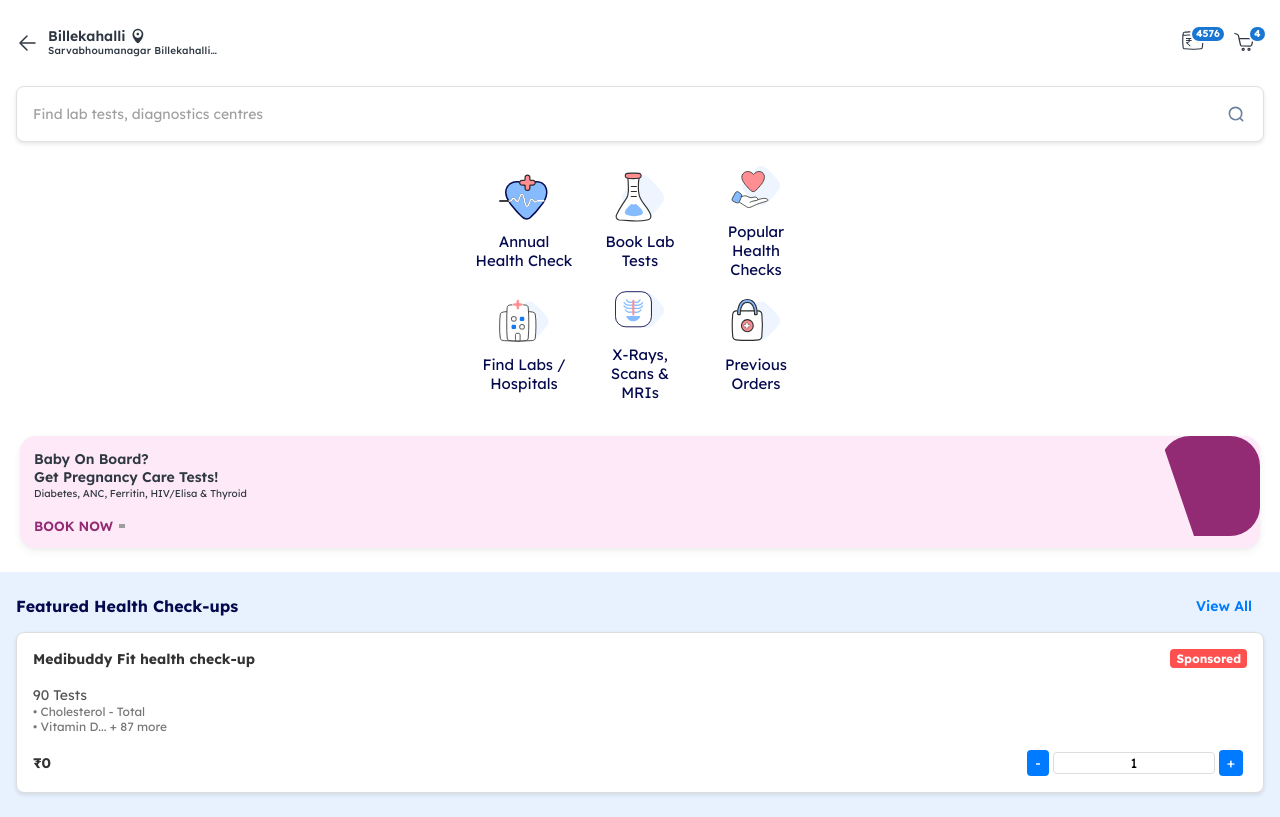
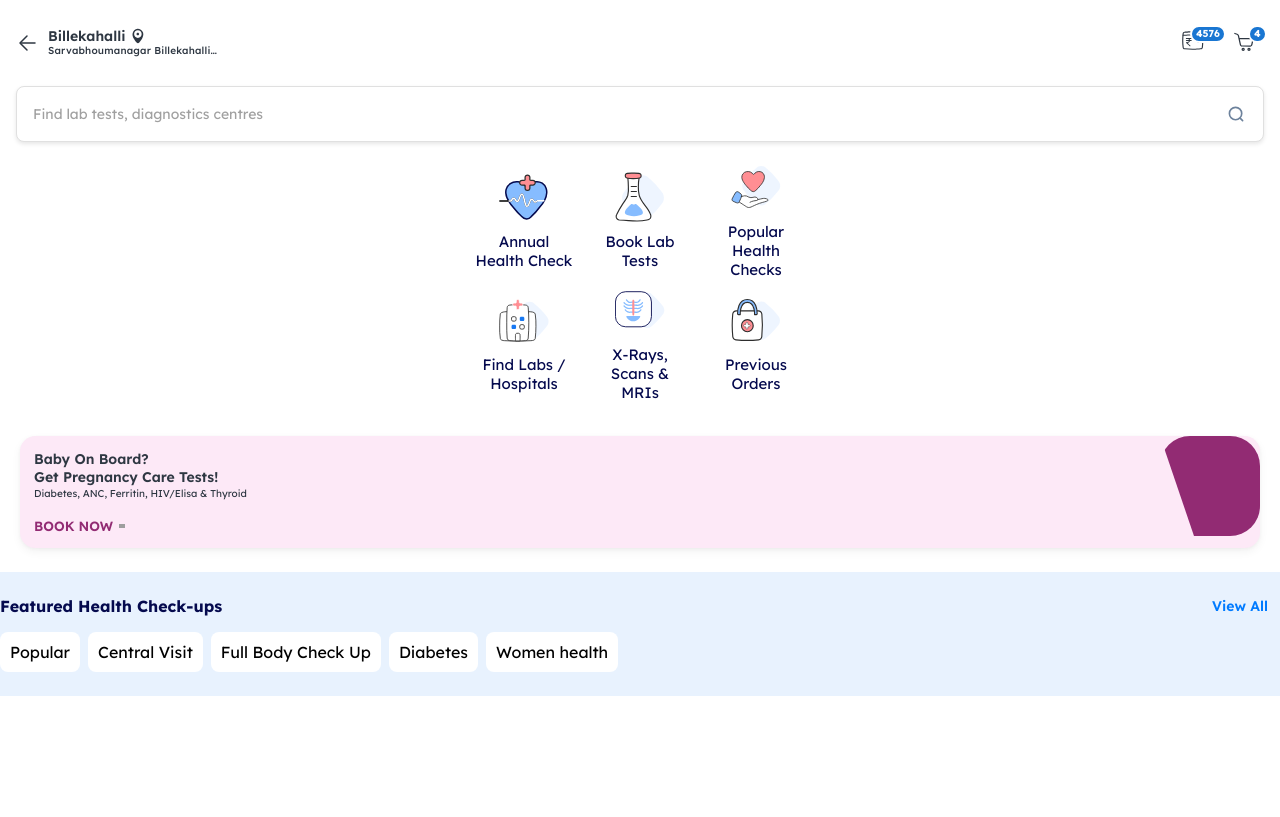
Before and after one commit to dixithsnaik/meddibuddi-assisment, a React (Create React App) app: page / in a window 1280 px wide. Built offline with nearby package versions, Linux system fonts and the light colour scheme; grey boxes are pictures that could not be loaded.

Commit message:
slider tabs

```diff
--- a/src/App.css
+++ b/src/App.css
@@ -279,142 +279,3 @@
   white-space: nowrap;
   border: 0;
 }
-
-
-/*Featured Health Check-ups*/
-
-
-.featured-health-checkup {
-  padding:24px 16px;
-  background-color: #E8F2FE;
-  width: 100%;
-}
-
-/* Header container */
-.featured-header {
-  display: flex;
-  justify-content: space-between;
-  align-items: center;
-  font-weight: 600;
-  margin-bottom: 16px;
-}
-
-.featured-header span {
-  font-size: 16px;
-  font-weight: bold;
-  color: #050A4E;
-  cursor: pointer;
-}
-
-.featured-header span:last-child {
-  color: #007bff;
-  font-size: 14px;
-  font-weight: 600;
-  padding-right: 12px;
-}
-
-/* Tabs container */
-.featured-tabs {
-  display: flex;
-  gap: 10px;
-  margin-bottom: 16px;
-}
-
-.featured-tabs div {
-  flex: 1;
-  padding: 8px 12px;
-  text-align: center;
-  border: 1px solid #ddd;
-  border-radius: 16px;
-  cursor: pointer;
-  font-size: 14px;
-  color: #333;
-  background-color: #fff;
-}
-
-.featured-tabs div.active {
-  background-color: #007bff;
-  color: #fff;
-  border-color: #007bff;
-}
-
-/* Card layout */
-.featured-card {
-  background-color: #fff;
-  padding: 16px;
-  border: 1px solid #ddd;
-  border-radius: 8px;
-  box-shadow: 0 2px 4px rgba(0, 0, 0, 0.1);
-}
-
-.featured-card .card-header {
-  display: flex;
-  justify-content: space-between;
-  align-items: center;
-}
-
-.featured-card .card-header span {
-  font-size: 14px;
-  font-weight: bold;
-  color: #333;
-}
-
-.featured-card .card-header .sponsored {
-  background-color: #ff5050;
-  color: #fff;
-  padding: 2px 6px;
-  border-radius: 4px;
-  font-size: 12px;
-}
-
-/* Card details */
-.featured-card .card-details {
-  margin: 16px 0;
-}
-
-.featured-card .card-details span {
-  font-size: 14px;
-  color: #555;
-}
-
-.featured-card .card-details .tests {
-  font-size: 12px;
-  color: #777;
-}
-
-/* Card footer */
-.featured-card .card-footer {
-  display: flex;
-  justify-content: space-between;
-  align-items: center;
-}
-
-.featured-card .card-footer span {
-  font-size: 14px;
-  font-weight: bold;
-  color: #333;
-}
-
-.featured-card .card-footer .quantity {
-  display: flex;
-  align-items: center;
-}
-
-.featured-card .card-footer .quantity button {
-  background-color: #007bff;
-  color: #fff;
-  border: none;
-  padding: 4px 8px;
-  font-size: 14px;
-  border-radius: 4px;
-  cursor: pointer;
-  margin: 0 4px;
-}
-
-.featured-card .card-footer .quantity input {
-
-  text-align: center;
-  border: 1px solid #ddd;
-  border-radius: 4px;
-  padding: 2px;
-}
--- a/src/components/featured-heath-checkup/FeaturedHealthCheckUp.js
+++ b/src/components/featured-heath-checkup/FeaturedHealthCheckUp.js
@@ -1,32 +1,23 @@
 import React from "react";
 
+import  './FeaturedHealthCheckup.css';
+
 function FeaturedHealthCheckUp() {
+    var array = ['Popular', 'Central Visit', 'Full Body Check Up', 'Diabetes','Women health'];
   return (
     <div className="featured-health-checkup">
       <div className="featured-header">
         <span>Featured Health Check-ups</span>
         <span>View All</span>
       </div>
-        <div className="featured-card">
-            <div className="card-header">
-                <span>Medibuddy Fit health check-up</span>
-                <span className="sponsored">Sponsored</span>
-            </div>
-            <div className="card-details">
-                <span>90 Tests</span>
-                <div className="tests">
-                    • Cholesterol - Total <br /> • Vitamin D... + 87 more
+      <div className="fhc-slider-parent">
+      <div className="fhc-slider">
+        {array.map((item, index) => (
+          <div className='fhc-slider-item' key={index}>{item}</div>
+        ))}
       </div>
       </div>
-            <div className="card-footer">
-                <span>₹0</span>
-                <div className="quantity">
-                    <button>-</button>
-                    <input type="text" value="1" readOnly />
-                    <button>+</button>
-                </div>
-            </div>
-        </div>
+
     </div>
   );
 }
--- /dev/null
+++ b/src/components/featured-heath-checkup/FeaturedHealthCheckup.css
@@ -0,0 +1,165 @@
+/*Featured Health Check-ups*/
+
+.featured-health-checkup {
+  padding:24px 0px;
+  background-color: #E8F2FE;
+
+}
+
+/* Header container */
+.featured-header {
+  display: flex;
+  justify-content: space-between;
+  align-items: center;
+  font-weight: 600;
+  margin-bottom: 16px;
+}
+
+.featured-header span {
+  font-size: 16px;
+  font-weight: bold;
+  color: #050A4E;
+  cursor: pointer;
+}
+
+.featured-header span:last-child {
+  color: #007bff;
+  font-size: 14px;
+  font-weight: 600;
+  padding-right: 12px;
+}
+
+/* Tabs container */
+.featured-tabs {
+  display: flex;
+  gap: 10px;
+  margin-bottom: 16px;
+}
+
+.featured-tabs div {
+  flex: 1;
+  padding: 8px 12px;
+  text-align: center;
+  border: 1px solid #ddd;
+  border-radius: 16px;
+  cursor: pointer;
+  font-size: 14px;
+  color: #333;
+  background-color: #fff;
+}
+
+.featured-tabs div.active {
+  background-color: #007bff;
+  color: #fff;
+  border-color: #007bff;
+}
+
+/* Card layout */
+.featured-card {
+  background-color: #fff;
+  padding: 16px;
+  border: 1px solid #ddd;
+  border-radius: 8px;
+  box-shadow: 0 2px 4px rgba(0, 0, 0, 0.1);
+}
+
+.featured-card .card-header {
+  display: flex;
+  justify-content: space-between;
+  align-items: center;
+}
+
+.featured-card .card-header span {
+  font-size: 14px;
+  font-weight: bold;
+  color: #333;
+}
+
+.featured-card .card-header .sponsored {
+  background-color: #ff5050;
+  color: #fff;
+  padding: 2px 6px;
+  border-radius: 4px;
+  font-size: 12px;
+}
+
+/* Card details */
+.featured-card .card-details {
+  margin: 16px 0;
+}
+
+.featured-card .card-details span {
+  font-size: 14px;
+  color: #555;
+}
+
+.featured-card .card-details .tests {
+  font-size: 12px;
+  color: #777;
+}
+
+/* Card footer */
+.featured-card .card-footer {
+  display: flex;
+  justify-content: space-between;
+  align-items: center;
+}
+
+.featured-card .card-footer span {
+  font-size: 14px;
+  font-weight: bold;
+  color: #333;
+}
+
+.featured-card .card-footer .quantity {
+  display: flex;
+  align-items: center;
+}
+
+.featured-card .card-footer .quantity button {
+  background-color: #007bff;
+  color: #fff;
+  border: none;
+  padding: 4px 8px;
+  font-size: 14px;
+  border-radius: 4px;
+  cursor: pointer;
+  margin: 0 4px;
+}
+
+.featured-card .card-footer .quantity input {
+
+  text-align: center;
+  border: 1px solid #ddd;
+  border-radius: 4px;
+  padding: 2px;
+}
+
+.fhc-slider-parent::-webkit-scrollbar {
+  display: none;
+}
+
+.fhc-slider-parent{
+  overflow-x: auto;
+  overflow-y: hidden;
+  scroll-snap-type: x mandatory;
+  -ms-overflow-style: none;
+  scrollbar-width: none;
+
+}
+
+.fhc-slider {
+  display: flex;
+  width: max-content;
+}
+
+.fhc-slider-item{
+  flex-direction: row;
+  justify-content: center;
+  align-items: center;
+  background-color: #fff;
+  border-radius: 8px;
+  padding: 10px;
+ margin-right: 8px;
+
+}
```
Also changed, not shown: src/components/featured-heath-checkup/ChcekUpCard.js (added, +18 -0 lines), src/components/featured-heath-checkup/health-checkup-cards.js (added, +17 -0 lines), src/components/header/Header.css (added), src/components/pregnancy-care-banner/PregnancyCareBanner.css (added), src/components/primary-fetures/PrimaryFetures.css (added), src/components/searchBar/SearchBar.css (added), 1 other file (tests, documents, lock files or other folders). Lines whose indentation alone changed are shown as unchanged.
